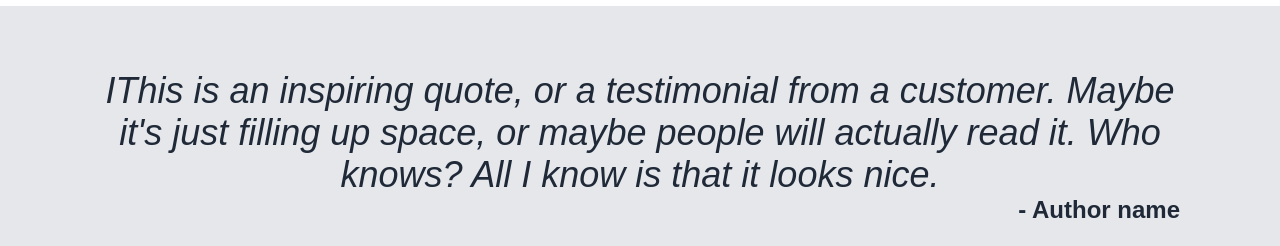
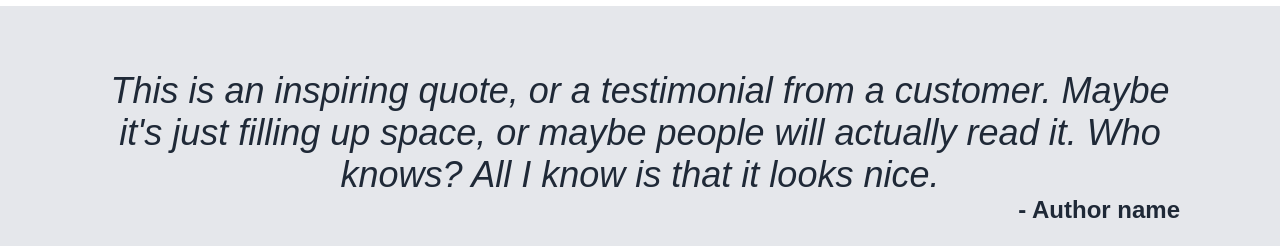
Before and after one commit to S-Kajari/landing-page, a plain HTML site: page index.html in a window 1280 px wide. Shown: the part 1253-1499 px from the top of the page. Drawn offline with Linux system fonts and the light colour scheme.

Commit message:
Update index.html

```diff
--- a/index.html
+++ b/index.html
@@ -46,7 +46,7 @@
         </info-tabs>
     </info>
     <quote>
-        <div class="quote">IThis is an inspiring quote, or a testimonial from a customer. Maybe it's just filling up space, or maybe people will actually read it. Who knows? All I know is that it looks nice.</div>
+        <div class="quote">This is an inspiring quote, or a testimonial from a customer. Maybe it's just filling up space, or maybe people will actually read it. Who knows? All I know is that it looks nice.</div>
         <div class="author">- Author name</div>
     </quote>
     <lower>
```
